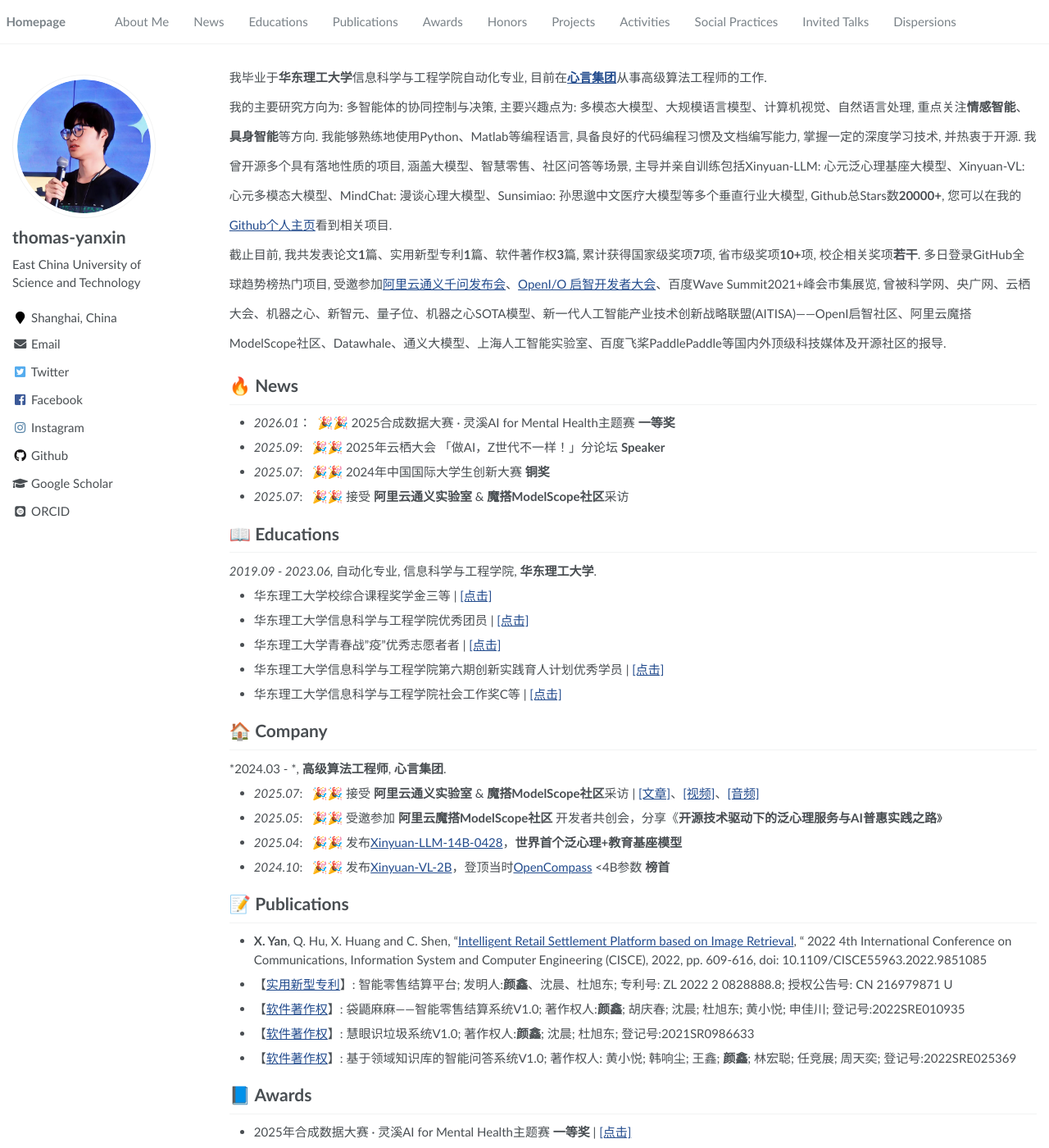
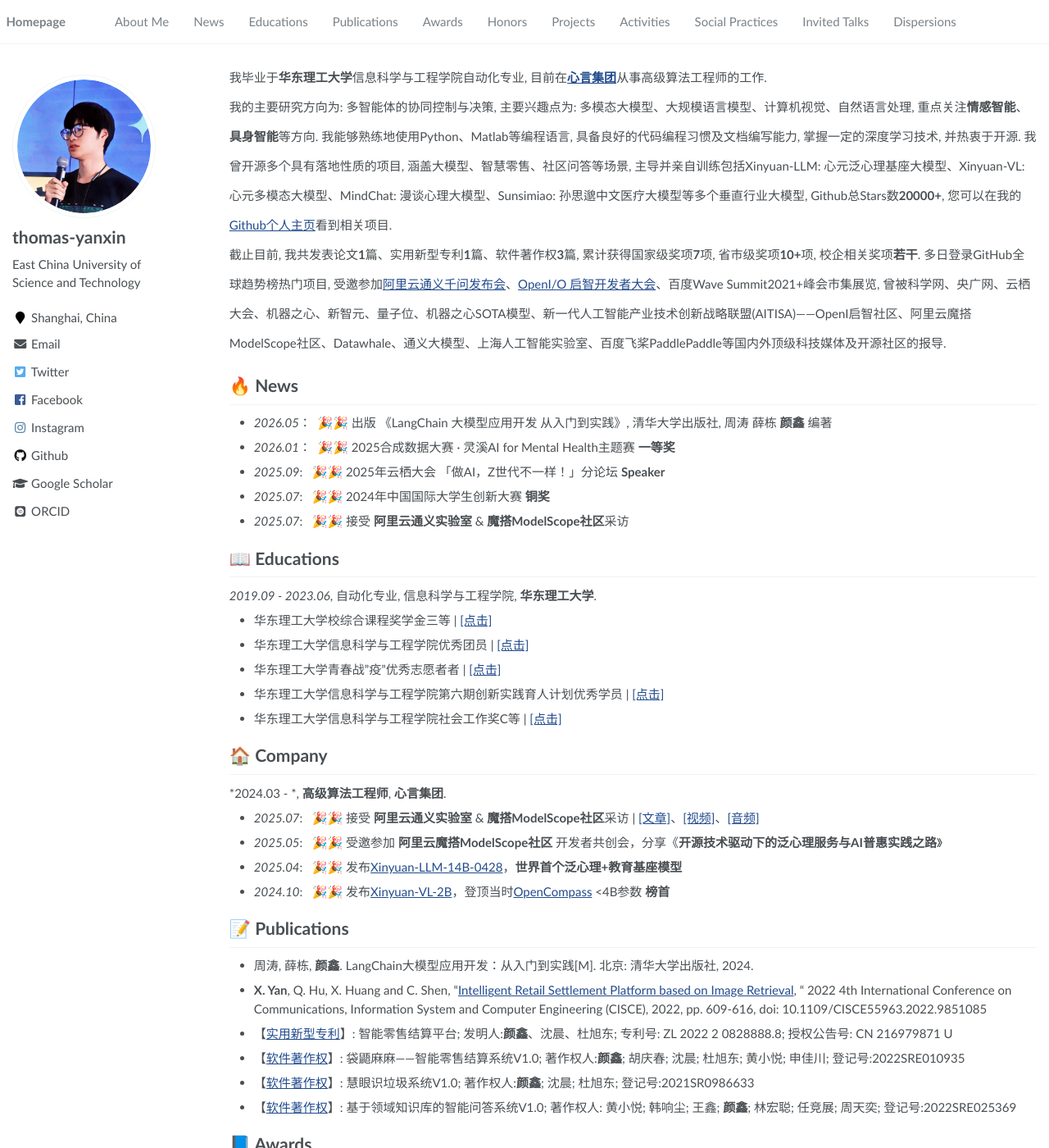
Before and after one commit to thomas-yanxin/thomas-yanxin.github.io, a Jekyll site: the page built from _pages/about.md, in a window 1280 px wide and 1400 px high. Shown: the whole window at 82% size. Built offline with Jekyll 4.4.1, drawn with Linux system fonts in a browser that asks for light colours; some web fonts are replaced.

Commit message:
Update about.md

```diff
--- a/_pages/about.md
+++ b/_pages/about.md
@@ -26,6 +26,7 @@
 </p>
 
 # 🔥 News
+* *2026.05*：&nbsp; 🎉🎉 出版 《LangChain 大模型应用开发 从入门到实践》, 清华大学出版社, 周涛 薛栋 **颜鑫** 编著
 * *2026.01*：&nbsp; 🎉🎉 2025合成数据大赛 · 灵溪AI for Mental Health主题赛 **一等奖**
 * *2025.09*: &nbsp; 🎉🎉 2025年云栖大会 「做AI，Z世代不一样！」分论坛 **Speaker**
 * *2025.07*: &nbsp; 🎉🎉 2024年中国国际大学生创新大赛 **铜奖**
@@ -54,6 +55,7 @@
 
 
 # 📝 Publications
+* 周涛, 薛栋, **颜鑫**. LangChain大模型应用开发：从入门到实践[M]. 北京: 清华大学出版社, 2024.
 * **X. Yan**, Q. Hu, X. Huang and C. Shen, "[Intelligent Retail Settlement Platform based on Image Retrieval](https://ieeexplore.ieee.org/document/9851085), " 2022 4th International Conference on Communications, Information System and Computer Engineering (CISCE), 2022, pp. 609-616, doi: 10.1109/CISCE55963.2022.9851085
 * 【[实用新型专利](/proof/%E4%B8%93%E5%88%A9-2022208288888%E6%99%BA%E8%83%BD%E9%9B%B6%E5%94%AE%E7%BB%93%E7%AE%97%E5%B9%B3%E5%8F%B0.pdf)】: 智能零售结算平台; 发明人:**颜鑫**、沈晨、杜旭东; 专利号: ZL 2022 2 0828888.8; 授权公告号: CN 216979871 U
 * 【[软件著作权](/proof/%E8%BD%AF%E4%BB%B6%E8%91%97%E4%BD%9C%E6%9D%83-%E8%A2%8B%E9%BC%AF%E9%BA%BB%E9%BA%BB.jpg)】: 袋鼯麻麻——智能零售结算系统V1.0; 著作权人:**颜鑫**; 胡庆春; 沈晨; 杜旭东; 黄小悦; 申佳川; 登记号:2022SRE010935
```
